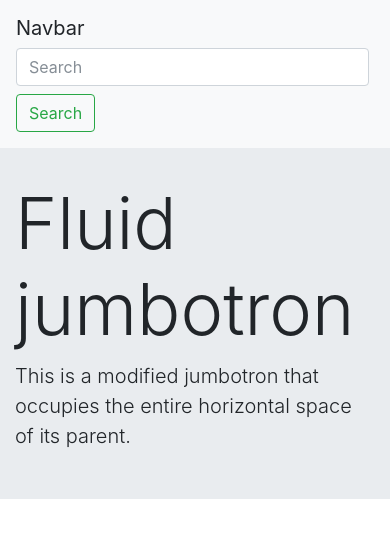
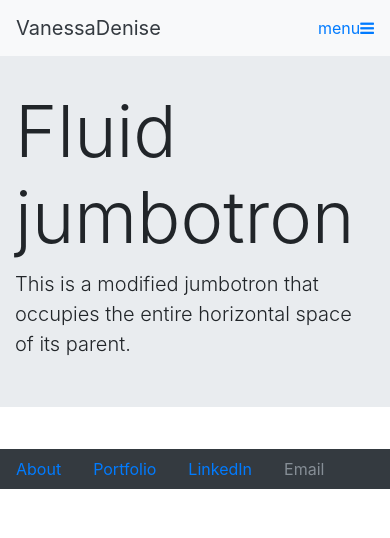
Before and after one commit to BracketNerd101/Project_Skeleton_Denise, a plain HTML site: page vanessa_photography/index.html in a window 390 px wide. Drawn offline with nearby package versions, Linux system fonts and the light colour scheme.

Commit message:
scaffolding complete
Now add main styles and about page.

```diff
--- a/vanessa_photography/index.html
+++ b/vanessa_photography/index.html
@@ -8,14 +8,17 @@
 
     <!-- Bootstrap CSS -->
     <link rel="stylesheet" href="https://maxcdn.bootstrapcdn.com/bootstrap/4.0.0-beta.2/css/bootstrap.min.css" integrity="sha384-PsH8R72JQ3SOdhVi3uxftmaW6Vc51MKb0q5P2rRUpPvrszuE4W1povHYgTpBfshb" crossorigin="anonymous">
+    <!-- google fonts -->
+      <!-- google fonts -->
+
+        <!-- fontawesome fonts -->
+        <link href="https://maxcdn.bootstrapcdn.com/font-awesome/4.7.0/css/font-awesome.min.css" rel="stylesheet" integrity="sha384-wvfXpqpZZVQGK6TAh5PVlGOfQNHSoD2xbE+QkPxCAFlNEevoEH3Sl0sibVcOQVnN" crossorigin="anonymous">
+        <!-- fontawesome fonts -->
   </head>
   <body>
     <nav class="navbar navbar-light bg-light justify-content-between">
-    <a class="navbar-brand">Navbar</a>
-    <form class="form-inline">
-      <input class="form-control mr-sm-2" type="search" placeholder="Search" aria-label="Search">
-      <button class="btn btn-outline-success my-2 my-sm-0" type="submit">Search</button>
-    </form>
+    <a class="navbar-brand text-dark">VanessaDenise</a>
+    <a href="#">menu<i class="fa fa-bars" aria-hidden="true"></i></a>
   </nav><!-- end nav  -->
 
     <div class="jumbotron jumbotron-fluid">
@@ -27,20 +30,71 @@
 
 <div class="container-fluid">
   <div class="row">
-    <div class="col-sm-12 col-md-3 col-lg-3">
+    <div class="col-sm-12 col-md-3 col-lg-3 mini_display display_image_1">
 
     </div><!-- end div  -->
-    <div class="col-sm-12 col-md-3 col-lg-3">
+    <div class="col-sm-12 col-md-3 col-lg-3 mini_display display_image_2">
 
     </div><!-- end div  -->
-    <div class="col-sm-12 col-md-3 col-lg-3">
+    <div class="col-sm-12 col-md-3 col-lg-3 mini_display display_image_3">
 
     </div><!-- end div  -->
-    <div class="col-sm-12 col-md-3 col-lg-3">
+    <div class="col-sm-12 col-md-3 col-lg-3 mini_display display_image_4">
 
     </div> <!-- end div  -->
   </div> <!-- end of row  -->
 </div> <!-- end container-fluid  -->
+
+<div class="container-fluid">
+  <div class="row">
+    <div class="col-sm-12 col-md-3 col-lg-3 display_image_5">
+
+    </div><!-- end div  -->
+    <div class="col-sm-12 col-md-3 col-lg-3 display_image_6">
+
+    </div><!-- end div  -->
+    <div class="col-sm-12 col-md-3 col-lg-3 display_image_7">
+
+    </div><!-- end div  -->
+    <div class="col-sm-12 col-md-3 col-lg-3 display_image_8">
+
+    </div> <!-- end div  -->
+  </div> <!-- end of row  -->
+</div> <!-- end container-fluid  -->
+
+
+<div class="container-fluid">
+  <div class="row">
+    <div class="col-sm-12 col-md-6 col-lg-6 mini_about_me">
+
+    </div><!-- end of div -->
+    <div class="col-sm-12 col-md-6 col-lg-6 mini_">
+
+    </div><!-- end of div -->
+  </div> <!-- end of row  -->
+</div> <!-- end container-fluid  -->
+
+
+<div class="container-fluid bg-dark">
+  <div class="row">
+    <ul class="nav">
+      <li class="nav-item">
+        <a class="nav-link active" href="#">About</a>
+      </li>
+      <li class="nav-item">
+        <a class="nav-link" href="#">Portfolio</a>
+      </li>
+      <li class="nav-item">
+        <a class="nav-link" href="#">LinkedIn</a>
+      </li>
+      <li class="nav-item">
+        <a class="nav-link disabled" href="#">Email</a>
+      </li>
+   </ul>
+  </div>
+</div>
+
+
 
 
 
```
